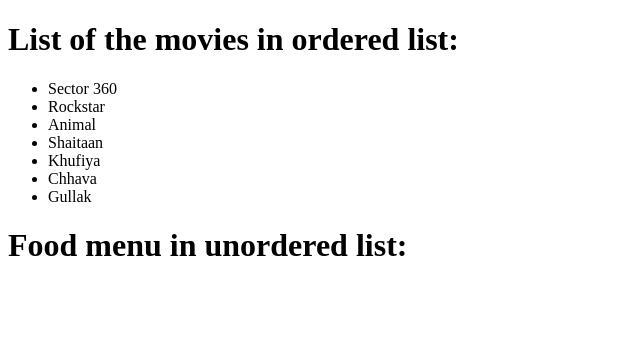
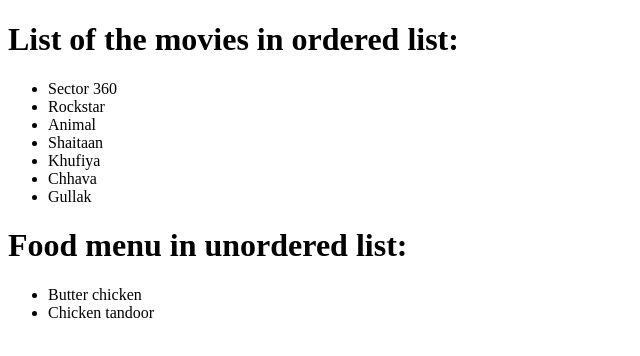
Before and after one commit to Shreyachavan02/Assignment-9, a plain HTML site: page index.html in a window 1280 px wide. Shown: the whole page, without its empty margins (0-640 px from the left). Drawn offline with Linux system fonts and the light colour scheme.

Commit message:
content added in ul

```diff
--- a/index.html
+++ b/index.html
@@ -15,5 +15,9 @@
         <li>Gullak</li>
     </ul>
     <h1>Food menu in unordered list:</h1>
+    <ul type="disc">
+        <li>Butter chicken</li>
+        <li>Chicken tandoor</li>
+    </ul>
 </body>
 </html>
```
